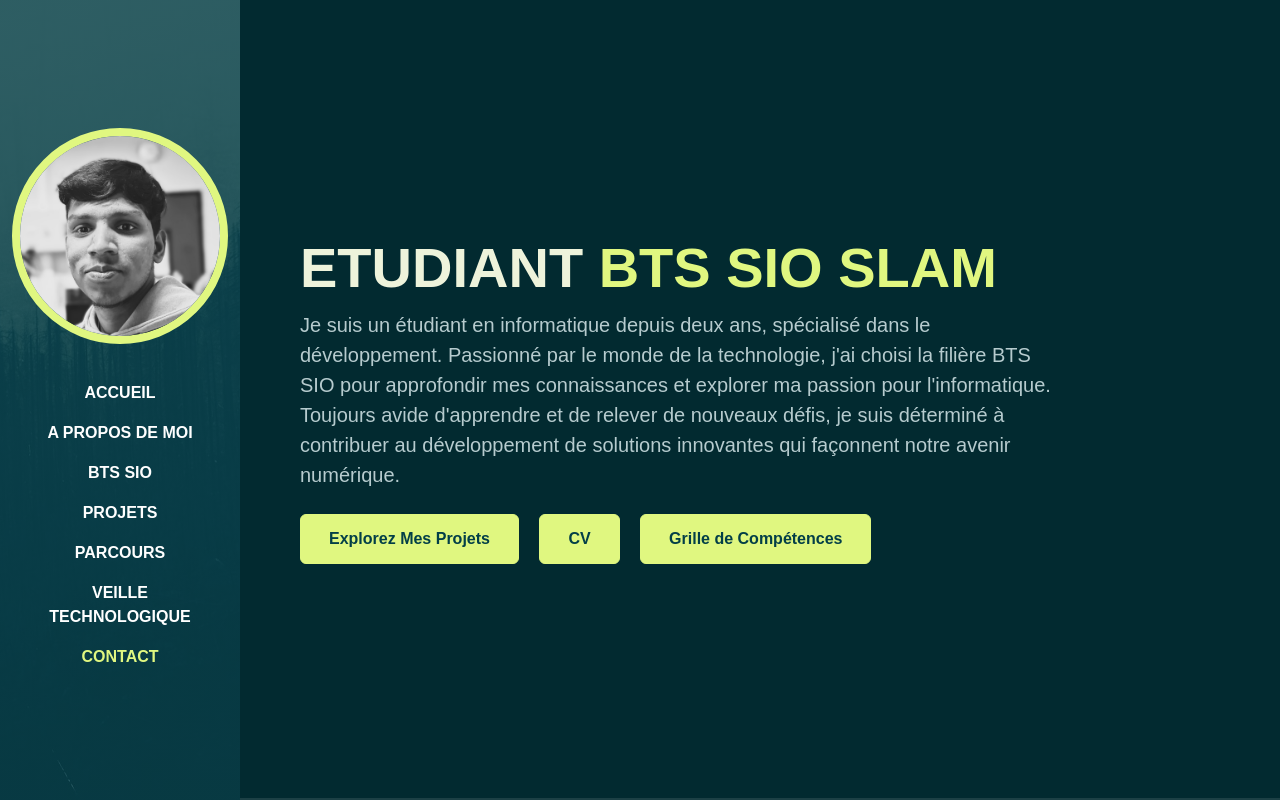
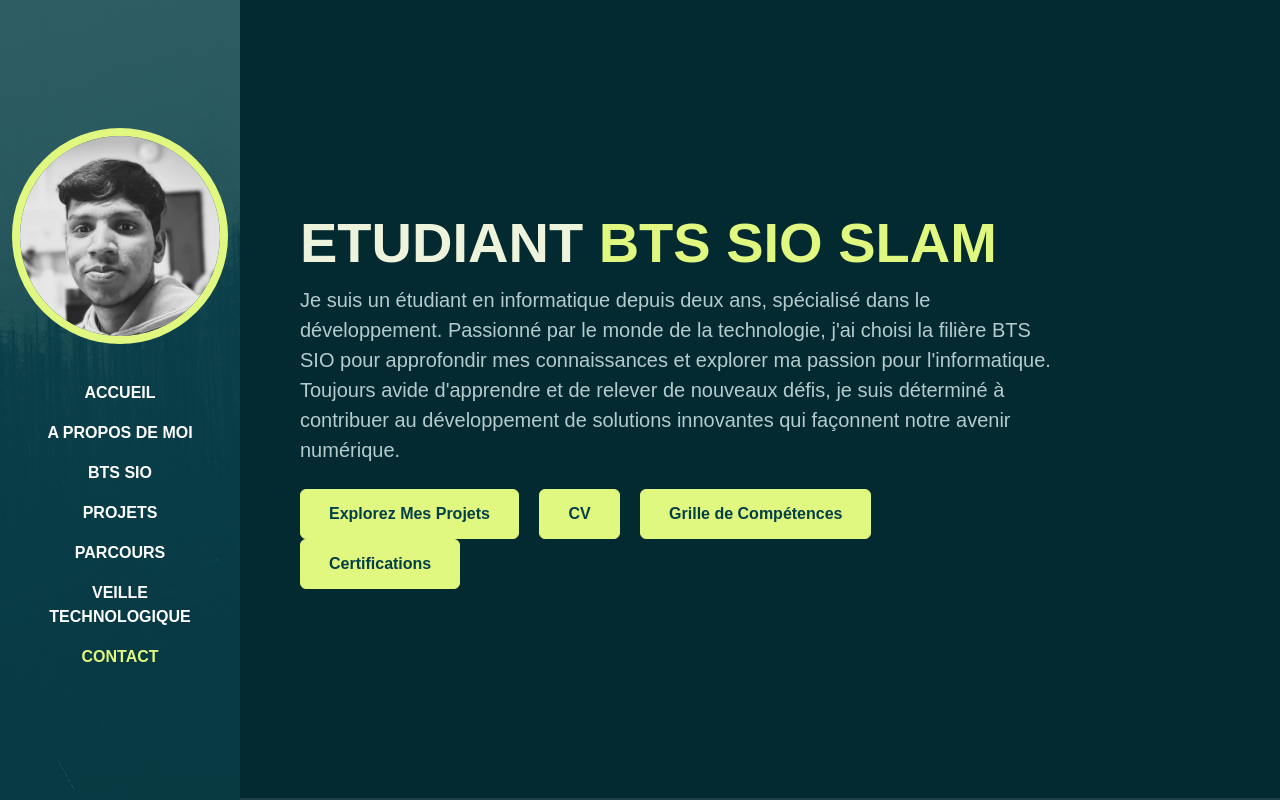
Before and after one commit to xsentoo/MyPortFolio, a plain HTML site: page index.html in a window 1280 px wide. Shown: the top 800 px of the page. Drawn offline with Linux system fonts and the light colour scheme; a web font is replaced by a local one.

Commit message:
add certi

```diff
--- a/index.html
+++ b/index.html
@@ -76,9 +76,11 @@
                              je suis déterminé à contribuer au développement de solutions
                              innovantes qui façonnent notre avenir numérique.</p>
                         <div data-aos="fade-up" data-aos-delay="600">
-                            <a href="#work" class="btn btn-brand me-3">Explorez Mes Projets</a>
+                             <a href="#work" class="btn btn-brand me-3">Explorez Mes Projets</a>
                              <a href="CV.pdf" class="btn btn-brand me-3 download="Cv.pdf">CV</a>
                              <a href="grille.pdf" class="btn btn-brand me-3 download="Cv.pdf">Grille de Compétences</a>
+                             <a href="Certi.pdf" class="btn btn-brand me-3 download="Cv.pdf">Certifications</a>
+
 
 
                         </div>
```
Also changed, not shown: 1 other file.
